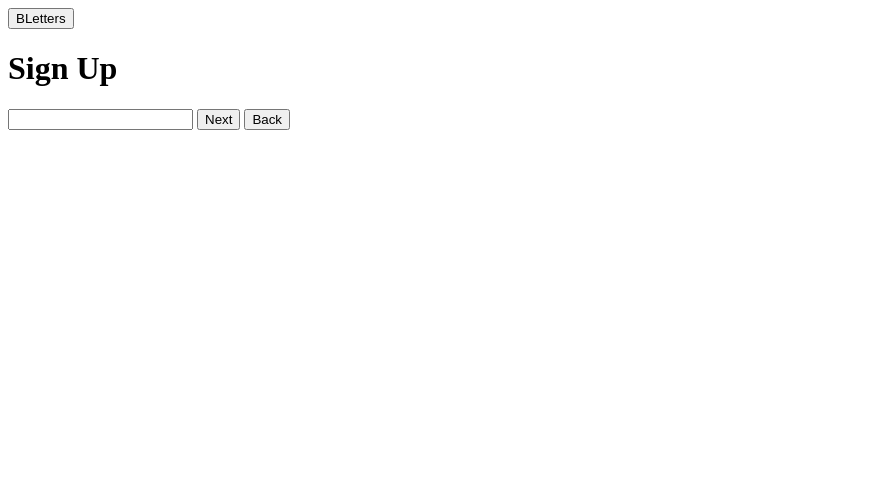
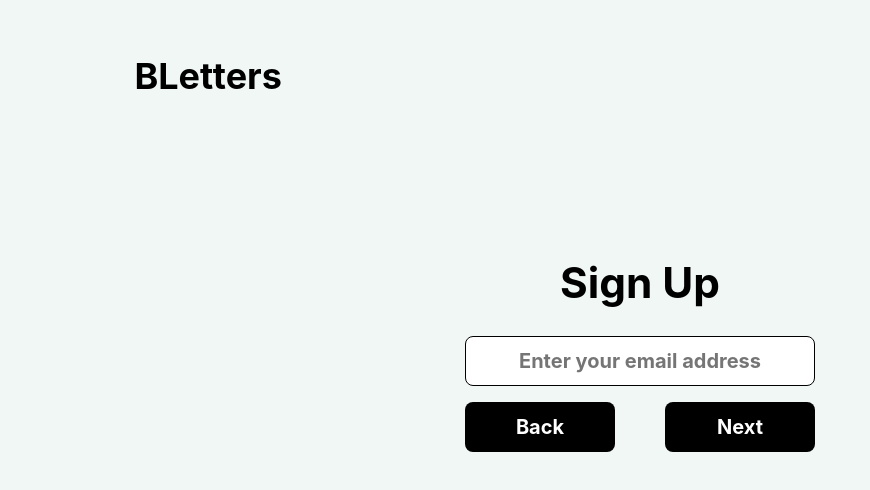
Before and after one commit to Omersasson123/BLetters, a plain HTML site: page signUpPage.html in a window 1280 px wide. Shown: the whole page, without its empty margins (0-870 px from the left). Drawn offline with Linux system fonts and the light colour scheme.

Commit message:
styled signup, added favicon

```diff
--- a/signUpPage.html
+++ b/signUpPage.html
@@ -2,18 +2,24 @@
 <html>
     <head>
         <title> sign up page</title>
+        <link rel="stylesheet" href="signup.css">
+        <link rel="icon" href="images/bLettersIcon.png">
     </head>
 
     <body>
-        <div class = menu>
-            <button class = Bletters> BLetters </button>
+        <div class = "menu-bar">
+            <button class = "BLetters"> BLetters </button>
         </div>
 
-        <div class = sign-up>
-            <h1> Sign Up </h1>
-            <input type = "text" id = "email" name = "Enter email">
-            <button class = "start" > Next </button>
-            <button class = "start" > Back </button>
+        <div class = 'sign-up'>
+            <div class = 'container'>
+                <h1> Sign Up </h1>
+                <input type = "text" id = "email" name = "Enter email" placeholder="Enter your email address">
+                <div class = 'back-next'>
+                    <button class = "start" > Next </button>
+                    <button class = "start" > Back </button>
+                </div>
+            </div>
         </div>
     </body>
 
--- /dev/null
+++ b/signup.css
@@ -0,0 +1,96 @@
+* {
+    font-family: 'Inter', sans-serif;
+    font-style: normal;
+    font-weight: normal;
+  }
+
+body {
+    background: #f0f7f4 50%;
+}
+
+
+
+button {
+    padding:  0;
+    margin: 1rem 0;
+    height: 2rem;
+    width: 6.5rem;
+    font-size: 14px;
+    font-weight: bold;
+    text-align: center;
+    color: black;
+    background-color: Transparent;
+    border-radius: 0.25rem;
+    border: none;
+    cursor: pointer;
+}
+
+.start{
+    color: white;
+    background-color: black;
+    line-height: 17px;
+    width: 150px;
+    height: 50px;
+    border-radius: 8px;
+    font-size: 20px;
+    font-weight: bold;
+}
+
+.menu-bar {
+    display: flex;
+    justify-content: space-between;
+    align-items: center;
+    font-style: normal;
+    font-weight: bold;
+    font-size: 14px;
+    line-height: 17px;
+    max-width: 80%;
+ 	margin: 3% auto;
+}
+
+.menu-bar .BLetters {
+    font-size: 36px;
+    font-weight: bold;
+    line-height: 44px;
+}
+
+.sign-up {
+    margin-top: 10%;
+    display: flex;
+    flex-direction: column;
+    justify-self: center;
+    align-self: center;
+    justify-content: center;
+    align-items: center;
+}
+
+.sign-up h1 {
+    font-size: 42.3564px;
+    line-height: 51px;
+    font-weight: bold;
+    text-align: center;
+}
+
+#email {
+    width: 350px;
+    height: 50px;
+    font-size: 20px;
+    font-weight: bold;
+    text-align: center;
+    background: #FFFFFF;
+    border: 1.32364px solid #000000;
+    box-sizing: border-box;
+    border-radius: 8px;
+}
+
+.sign-up .container {
+    display: flex;
+    flex-direction: column;
+}
+.sign-up .container .back-next {
+    display: flex;
+    flex-direction: row-reverse;
+    justify-content: space-between;
+    align-items: center;
+    box-sizing: border-box;
+}
```
Also changed, not shown: bletters.css (+11 -3 lines), homePage.html (+3 -1 lines), images/bLettersIcon.png (added), 1 other file.
